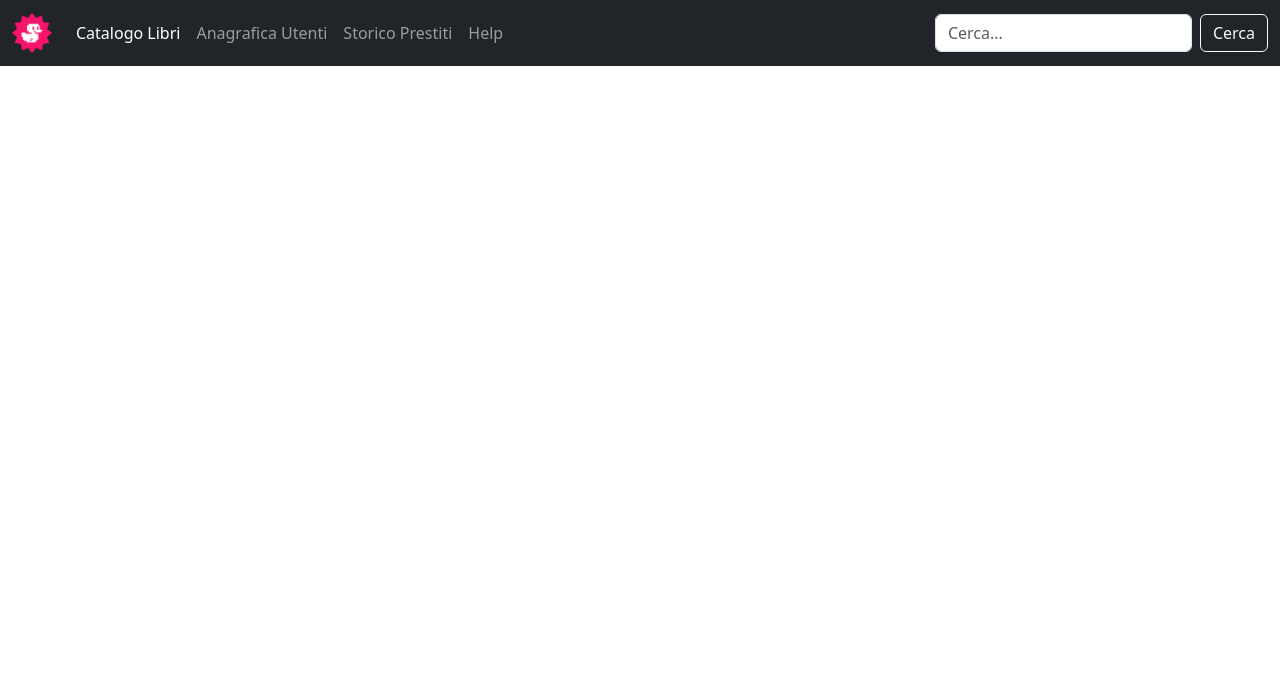
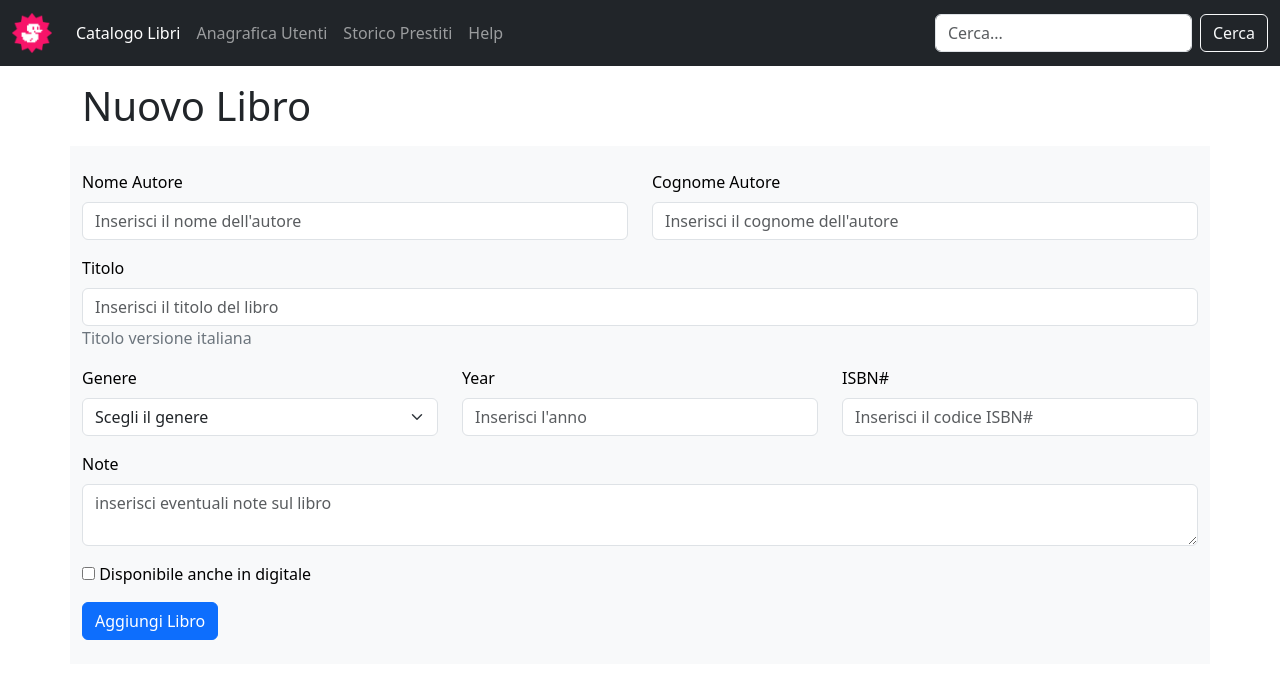
Before and after one commit to bellaviagabriele03/html-css-bootstrap-dashboard, a plain HTML site: page form.html in a window 1280 px wide. Drawn offline with nearby package versions, Linux system fonts and the light colour scheme.

Commit message:
NEW BOOK PAGE --DONE <3

```diff
--- a/form.html
+++ b/form.html
@@ -32,7 +32,7 @@
                 <div class="collapse navbar-collapse" id="navbarSupportedContent">
                     <ul class="navbar-nav me-auto mb-2 mb-lg-0">
                         <li class="nav-item">
-                            <a class="nav-link active" aria-current="page" href="#">Catalogo Libri</a>
+                            <a class="nav-link active" aria-current="page" href="./index.html">Catalogo Libri</a>
                         </li>
                         <li class="nav-item">
                             <a class="nav-link" href="#">Anagrafica Utenti</a>
@@ -65,6 +65,125 @@
     </header>
     <!-- END NAVIGATION -->
 
+
+    <main>
+
+
+        <!-- SECTION NEW BOOK ADD -->
+        <div class="container">
+            <h1 class="mb-3">Nuovo Libro</h1>
+            <form action="">
+
+                <div class="row py-4 text-bg-light" data-bs-theme="light">
+
+                    <!-- FIRST NAME -->
+                    <div class="col-6 mb-3">
+
+                        <label class="form-label" for="first-name">Nome Autore</label>
+                        <input class="form-control" type="text" name="" id="first-name"
+                            placeholder="Inserisci il nome dell'autore">
+                    </div>
+                    <!-- END FIRST NAME -->
+
+                    <!-- LAST NAME -->
+                    <div class="col-6 mb-3">
+                        <label class="form-label" for="last-name">Cognome Autore</label>
+                        <input class="form-control" type="text" name="" id="last-name"
+                            placeholder="Inserisci il cognome dell'autore">
+                    </div>
+                    <!-- END LAST NAME -->
+
+
+                    <!-- TITLE -->
+                    <div class="col-12 mb-3">
+                        <label class="form-label" for="last-name">Titolo</label>
+                        <input class="form-control" type="text" name="" id="last-name"
+                            placeholder="Inserisci il titolo del libro">
+                        <span class="text-secondary">Titolo versione italiana</span>
+                    </div>
+                    <!-- END TITLE  -->
+
+
+                    <!-- CATEGORY -->
+                    <div class="col-12 col-md-4 mb-3">
+                        <label class="form-label" for="category">Genere</label>
+                        <select name="" id="category" class="form-select">
+                            <option value="1" selected>Scegli il genere</option>
+                            <option value="2">opzione</option>
+                            <option value="3">opzione</option>
+                            <option value="4">opzione</option>
+                            <option value="5">opzione</option>
+                        </select>
+
+                    </div>
+                    <!-- END CATEGORY -->
+
+
+                    <!-- YEARS -->
+                    <div class="col-12 col-md-4">
+                        <label class="form-label" for="year">Year</label>
+                        <input class="form-control" type="number" name="" id="year" placeholder="Inserisci l'anno">
+                    </div>
+                    <!-- END YEARS -->
+
+                    <!-- ISBN CODE BOOK -->
+                    <div class="col-12 col-md-4">
+                        <label class="form-label" for="year">ISBN#</label>
+                        <input class="form-control" type="number" name="" id="year"
+                            placeholder="Inserisci il codice ISBN#">
+                    </div>
+                    <!--END ISBN CODE BOOK -->
+
+
+                    <!-- NOTE  -->
+                    <div class="col-12 mb-3">
+                        <label for="text-area" class="form-label">Note</label>
+                        <textarea name="" id="text-area" class="form-control"
+                            placeholder="inserisci eventuali note sul libro"></textarea>
+                    </div>
+                    <!-- END NOTE -->
+
+                    <!-- CHECKBOX -->
+                    <div class="mb-3">
+                        <input type="checkbox" name="" id="digital-edition">
+                        <label class="" for="digital-edition">Disponibile anche in digitale</label>
+                    </div>
+                    <!-- END CHECKBOX -->
+
+
+                    <!-- SUBMIT BUTTON -->
+                    <div class="col-12 align-items-center">
+                        <button class="btn btn-primary" type="submit">Aggiungi Libro</button>
+                    </div>
+                    <!-- END SUBMIT BUTTON -->
+
+
+                </div>
+
+
+            </form>
+        </div>
+        <!-- END SECTION NEW BOOK ADD -->
+
+
+
+    </main>
+
+
+
+
+
+
+
+
+
+
+
+
+    <!-- JAVA-SCRIPT BOOTSTRAP -->
+    <script src="https://cdn.jsdelivr.net/npm/bootstrap@5.3.8/dist/js/bootstrap.bundle.min.js"
+        integrity="sha384-FKyoEForCGlyvwx9Hj09JcYn3nv7wiPVlz7YYwJrWVcXK/BmnVDxM+D2scQbITxI" crossorigin="anonymous">
+        </script>
 </body>
 
 </html>
```
